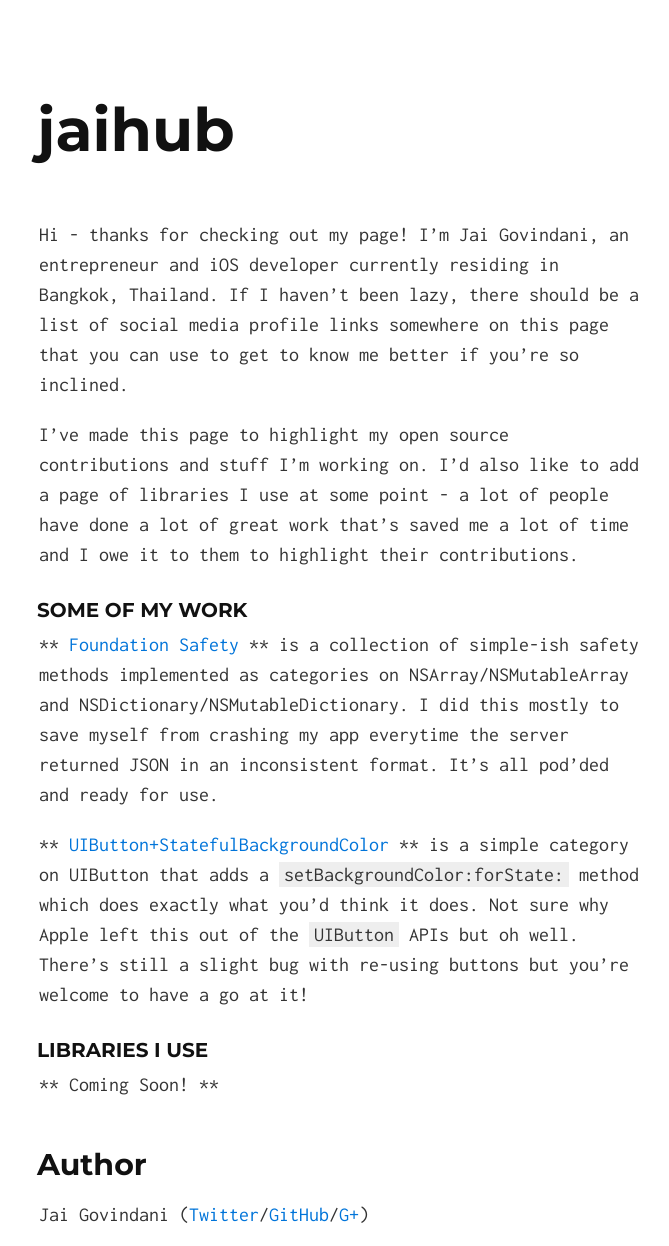
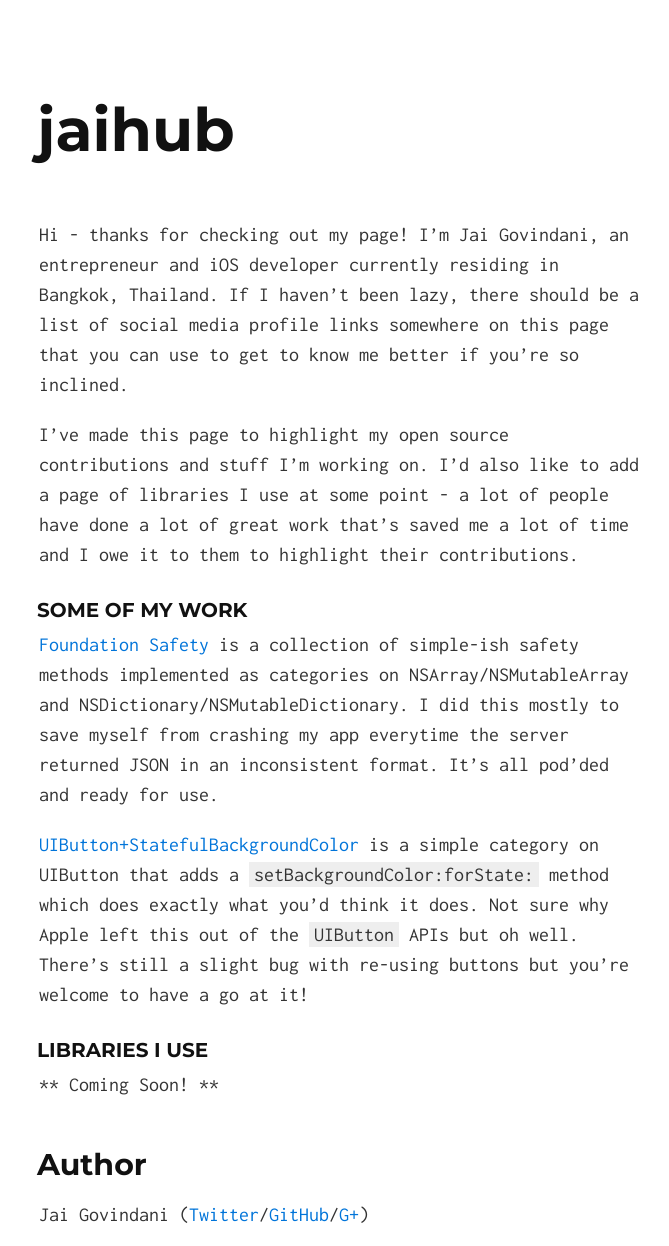
Before and after one commit to jai/jai.github.io, a Jekyll site: the page built from index.html, in a window 1280 px wide, cut to the strip 0-1246 px from the top of the page. Shown: the whole strip, without its empty margins (301-970 px from the left). Built offline with Jekyll 4.4.1, drawn with Linux system fonts in a browser that asks for light colours; Markdown is read by kramdown in place of the engine named in the settings.

```diff
--- a/_includes/index.md
+++ b/_includes/index.md
@@ -4,10 +4,10 @@ I've made this page to highlight my open source contributions and stuff I'm work
 
 ### Some of my work
 
-** [Foundation Safety](https://github.com/jai/FoundationSafety) **
+[Foundation Safety](https://github.com/jai/FoundationSafety)
 is a collection of simple-ish safety methods implemented as categories on NSArray/NSMutableArray and NSDictionary/NSMutableDictionary. I did this mostly to save myself from crashing my app everytime the server returned JSON in an inconsistent format. It's all pod'ded and ready for use.
 
-** [UIButton+StatefulBackgroundColor](https://github.com/jai/UIButton-StatefulBackgroundColor) ** is a simple category on UIButton that adds a `setBackgroundColor:forState:` method which does exactly what you'd think it does. Not sure why Apple left this out of the `UIButton` APIs but oh well. There's still a slight bug with re-using buttons but you're welcome to have a go at it!
+[UIButton+StatefulBackgroundColor](https://github.com/jai/UIButton-StatefulBackgroundColor) is a simple category on UIButton that adds a `setBackgroundColor:forState:` method which does exactly what you'd think it does. Not sure why Apple left this out of the `UIButton` APIs but oh well. There's still a slight bug with re-using buttons but you're welcome to have a go at it!
 
 ### Libraries I use
 
```
